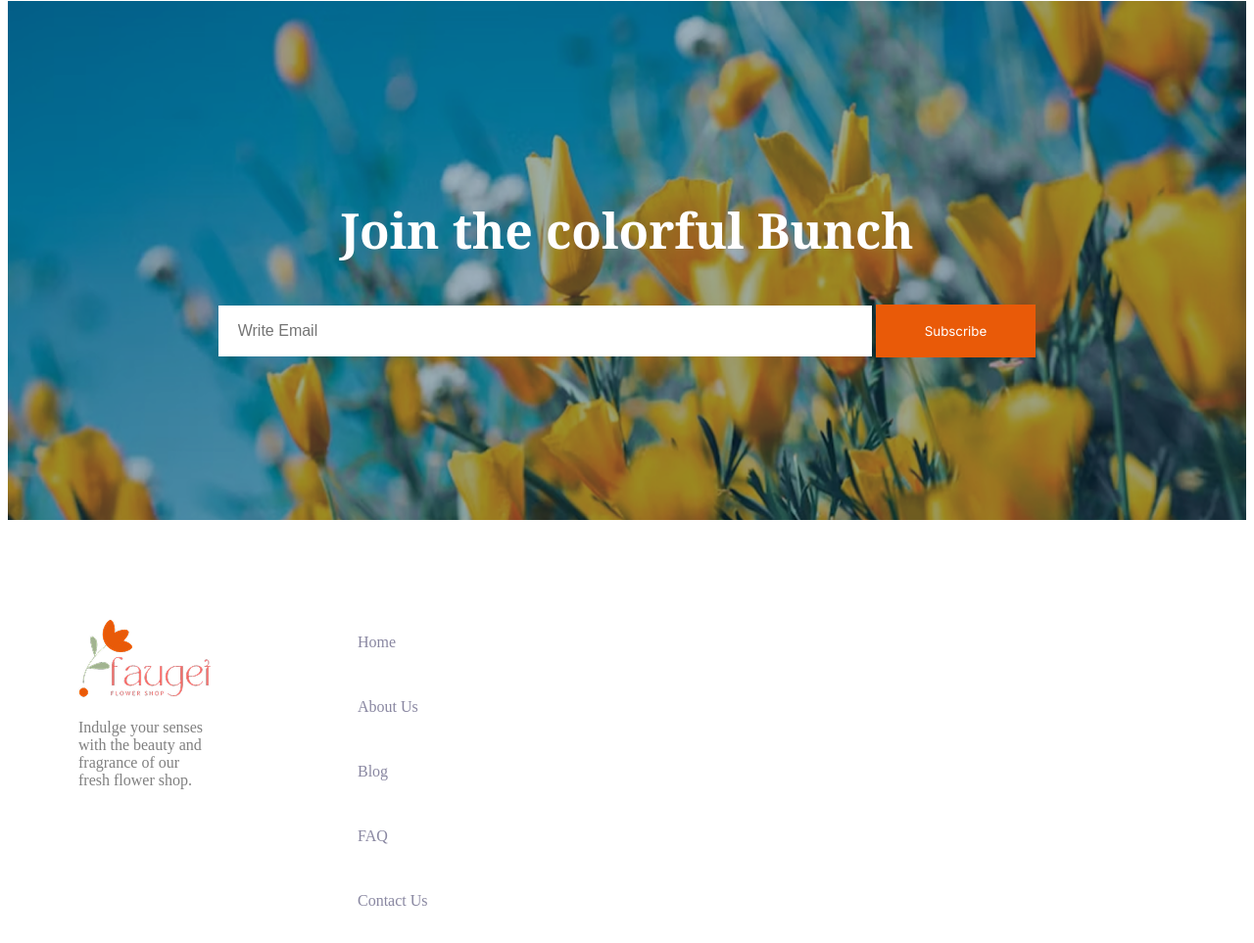
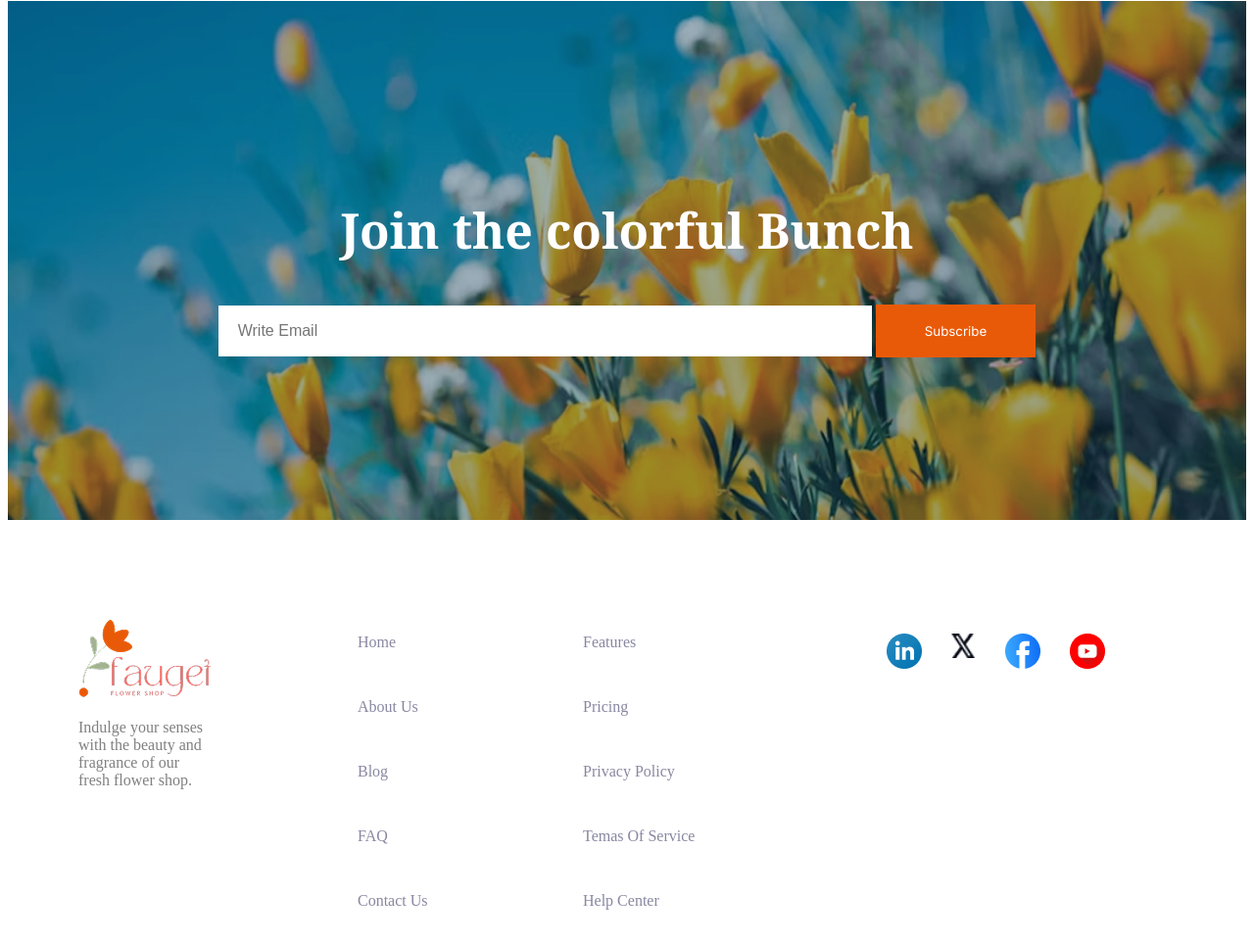
Before and after one commit to IAMTAMIM-AI/flower-plantation, a plain HTML site: page index.html in a window 1280 px wide. Shown: the part 3694-4657 px from the top of the page at 98% size. Drawn offline with Linux system fonts and the light colour scheme.

Commit message:
added my reposarity

```diff
--- a/index.html
+++ b/index.html
@@ -266,3 +266,39 @@
                 <li><a href="">Contact Us</a></li>
               </ul>
             </nav>
+            <!-- <div class="footer-navbar-2"> -->
+            <nav class="nav-link">
+              <ul>
+                <li><a href="">Features</a></li>
+                <li><a href="">Pricing</a></li>
+                <li><a href="">Privacy Policy</a></li>
+                <li><a href="">Temas Of Service</a></li>
+                <li><a href="">Help Center</a></li>
+              </ul>
+            </nav>
+          </div>
+        </div>
+        <div class="social-link">
+          <ul>
+            <li>
+              <a href=""><img class="linkedin" src="./assets/icon-linkedin.png" alt="" /></a>
+            </li>
+
+            <li>
+              <a href=""><img class="twitter" src="./assets/icon-twitter.png" alt="" /></a>
+            </li>
+
+            <li>
+              <a href=""><img class="facebook" src="./assets/icon-facebook.png" alt="" /></a>
+            </li>
+
+            <li>
+              <a href=""><img class="youtube" src="./assets/icon-youtube.png" alt="" /></a>
+            </li>
+          </ul>
+          <!-- </div> -->
+        </div>
+      </section>
+    </footer>
+  </body>
+</html>
```
